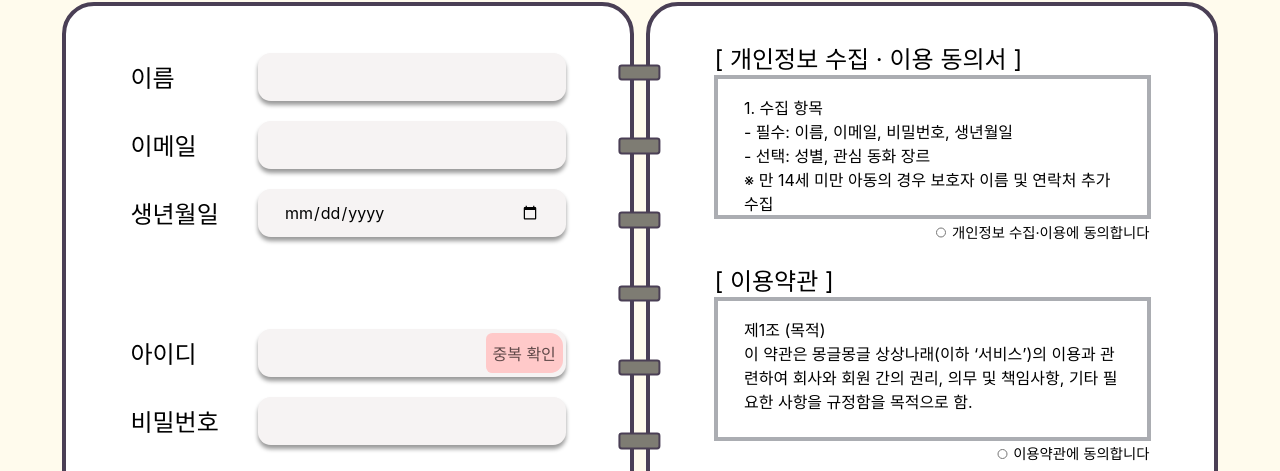
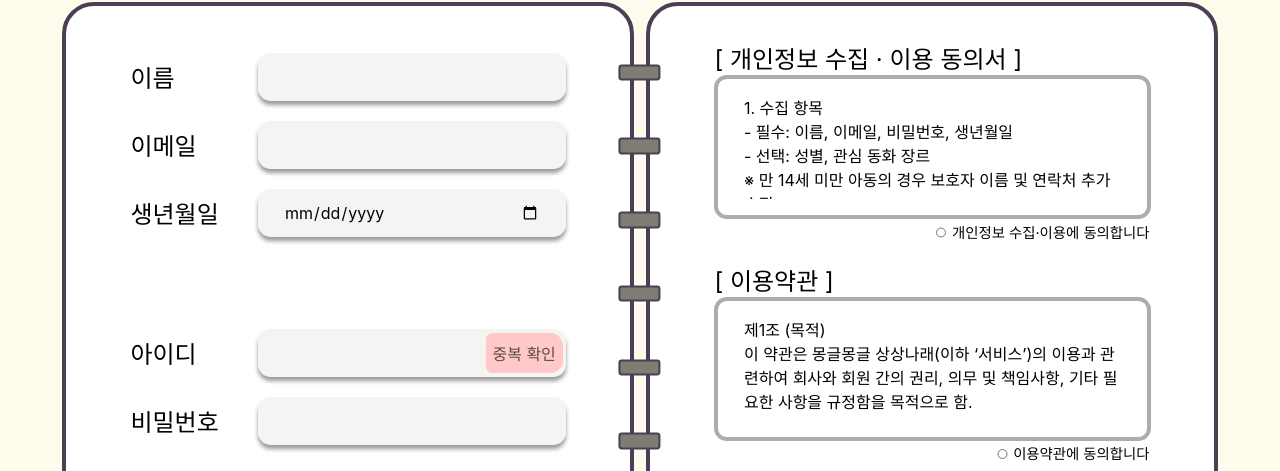
Before and after one commit to yANUs-3-Team/FE, a React (Create React App) app: page /join in a window 1280 px wide. Shown: the part 177-648 px from the top of the page. Built offline with nearby package versions, Linux system fonts and the light colour scheme; a web font is replaced by a local one.

Commit message:
Modified poilcy detailBox style

```diff
--- a/src/component/Css/join.css
+++ b/src/component/Css/join.css
@@ -153,17 +153,25 @@
   font-size: 3vh;
 }
 
-.join_radio_detailBox {
+.scroll_wrapper {
   width: 29.5vw;
   height: 13vh;
   padding: 2vh 2vw;
 
+  border-radius: 1vw;
+  overflow: hidden;
   border: 0.5vh solid #abadb2;
   background-color: white;
+}
+
+.join_radio_detailBox {
+  width: 100%;
+  height: 100%;
 
   overflow-y: auto;
   scrollbar-width: thin;
   white-space: pre-wrap;
+  background-color: transparent;
 }
 
 .join_radio {
--- a/src/pages/join.js
+++ b/src/pages/join.js
@@ -153,7 +153,9 @@ function Join() {
           <div className="join_radio_title">
             [ 개인정보 수집 · 이용 동의서 ]
           </div>
-          <div className="join_radio_detailBox">{privacyText}</div>
+          <div className="scroll_wrapper">
+            <div className="join_radio_detailBox">{privacyText}</div>
+          </div>
           <div className="join_radio">
             <input
               type="radio"
@@ -167,9 +169,12 @@ function Join() {
             </label>
           </div>
         </div>
+
         <div className="join_radio_box">
           <div className="join_radio_title">[ 이용약관 ]</div>
-          <div className="join_radio_detailBox">{termsText}</div>
+          <div className="scroll_wrapper">
+            <div className="join_radio_detailBox">{termsText}</div>
+          </div>
           <div className="join_radio">
             <input
               type="radio"
```
